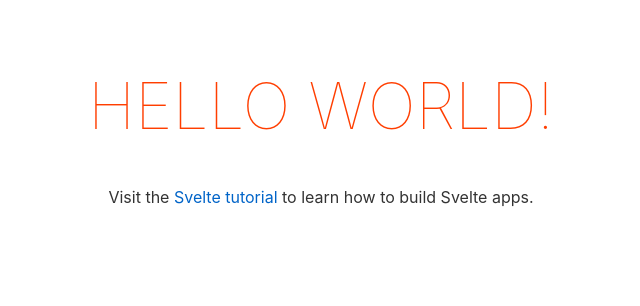
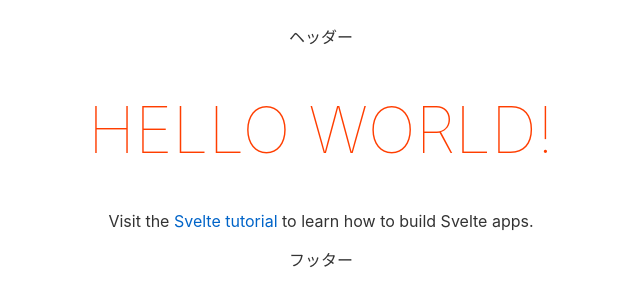
Before and after one commit to tetsguya-hashi/dootinstall-js, a Svelte app in the folder svelteJS/: page / in a window 1280 px wide. Shown: the top 306 px of the page, without its empty margins (319-959 px from the left). Built offline with nearby package versions, Linux system fonts and the light colour scheme.

Commit message:
create-components finish

```diff
--- a/svelteJS/src/App.svelte
+++ b/svelteJS/src/App.svelte
@@ -1,10 +1,17 @@
 <script>
 	export let name;
+	import Header from "./components/Header.svelte";
+	import Footer from "./components/Footer.svelte";
 </script>
 
 <main>
+	<Header />
 	<h1>Hello {name}!</h1>
-	<p>Visit the <a href="https://svelte.dev/tutorial">Svelte tutorial</a> to learn how to build Svelte apps.</p>
+	<p>
+		Visit the <a href="https://svelte.dev/tutorial">Svelte tutorial</a> to learn
+		how to build Svelte apps.
+	</p>
+	<Footer />
 </main>
 
 <style>
--- /dev/null
+++ b/svelteJS/src/components/Footer.svelte
@@ -0,0 +1,4 @@
+<script>
+</script>
+
+<footer>フッター</footer>
--- a/svelteJS/src/components/Header.svelte
+++ b/svelteJS/src/components/Header.svelte
@@ -0,0 +1,4 @@
+<script>
+</script>
+
+<header>ヘッダー</header>
```
